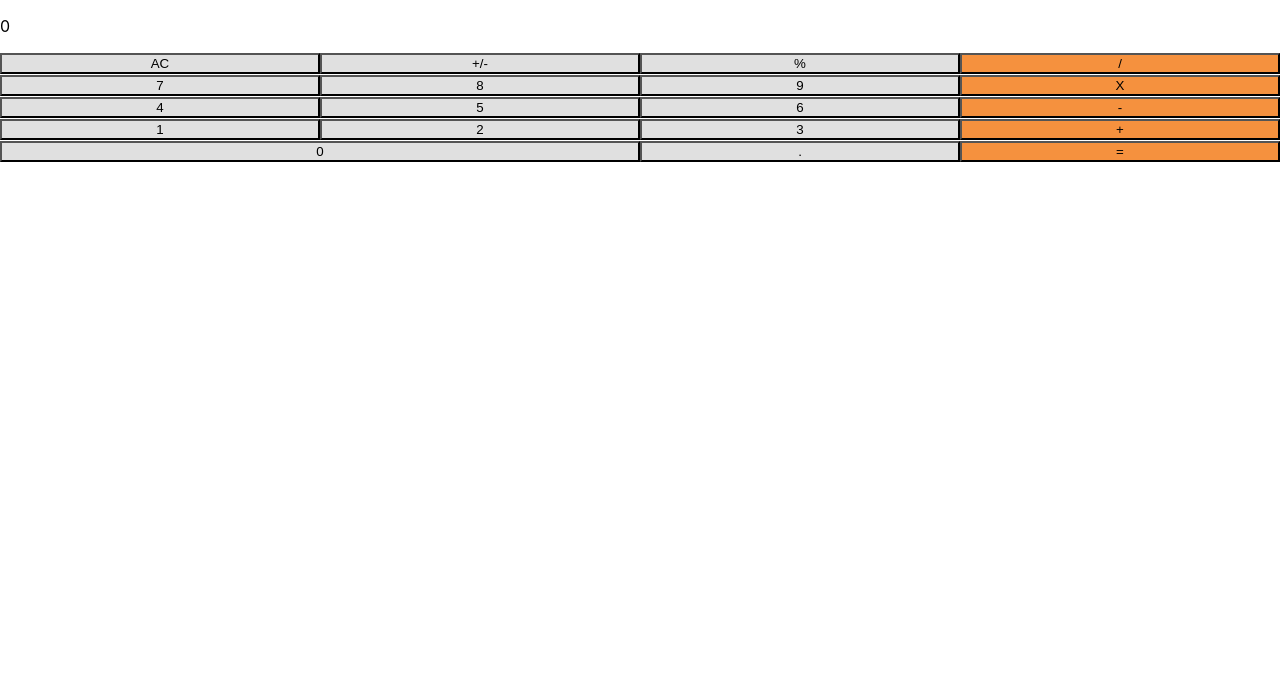
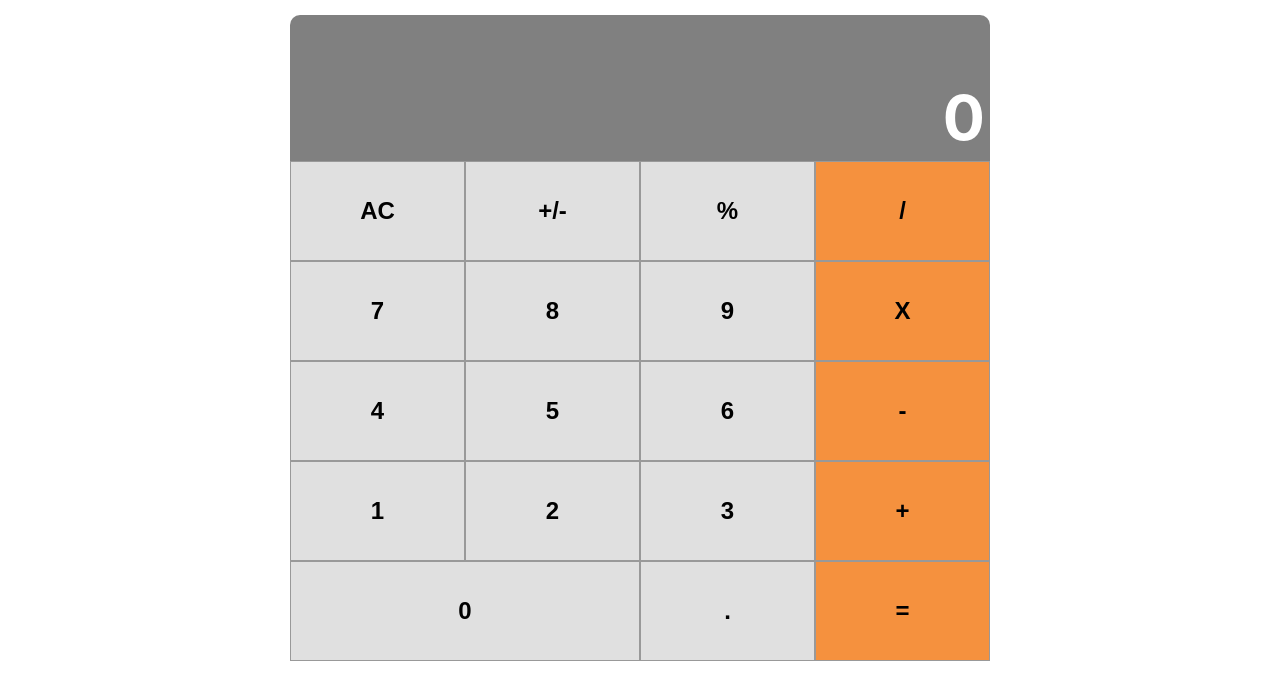
Before and after one commit to simandebvu/calc-eact, a React (Create React App) app: page / in a window 1280 px wide. Shown: the top 700 px of the page. Built offline with nearby package versions, Linux system fonts and the light colour scheme.

Commit message:
style: add css styling

```diff
--- a/src/index.css
+++ b/src/index.css
@@ -1,17 +1,61 @@
 body {
   margin: 0;
-  font-family:
-    -apple-system,
-    BlinkMacSystemFont,
-    "Segoe UI",
-    "Roboto",
-    "Oxygen",
-    "Ubuntu",
-    "Cantarell",
-    "Fira Sans",
-    "Droid Sans",
-    "Helvetica Neue",
+  font-family: -apple-system, BlinkMacSystemFont, "Segoe UI", "Roboto", "Oxygen",
+    "Ubuntu", "Cantarell", "Fira Sans", "Droid Sans", "Helvetica Neue",
     sans-serif;
   -webkit-font-smoothing: antialiased;
   -moz-osx-font-smoothing: grayscale;
 }
+
+#calcDisplay {
+  display: flex;
+  width: 700px;
+  justify-content: center;
+  flex-wrap: wrap;
+  margin: auto;
+}
+
+.display {
+  background: grey;
+  height: 100px;
+  font-weight: bold;
+  text-align: right;
+  color: white;
+  font-size: 25px;
+  margin-top: 15px;
+  width: 700px;
+  padding: 1px 5px 45px 1px;
+  border-top-right-radius: 10px;
+  border-top-left-radius: 10px;
+}
+
+.answer {
+  font-size: 2.5em;
+  padding-bottom: 1.5em;
+}
+
+.button {
+  height: 100px;
+  border: 1px solid #999;
+  font-size: 1.5em;
+  font-weight: bold;
+}
+
+.button:focus {
+  outline: none;
+}
+
+.button:hover {
+  box-shadow: 0 0 13px rgba(33, 33, 33, 0.2);
+}
+
+.button:active {
+  background-color: #777;
+  box-shadow: 0 5px #666;
+  transform: translateY(4px);
+}
+
+.calcRow {
+  display: flex;
+  width: 700px;
+}
```
